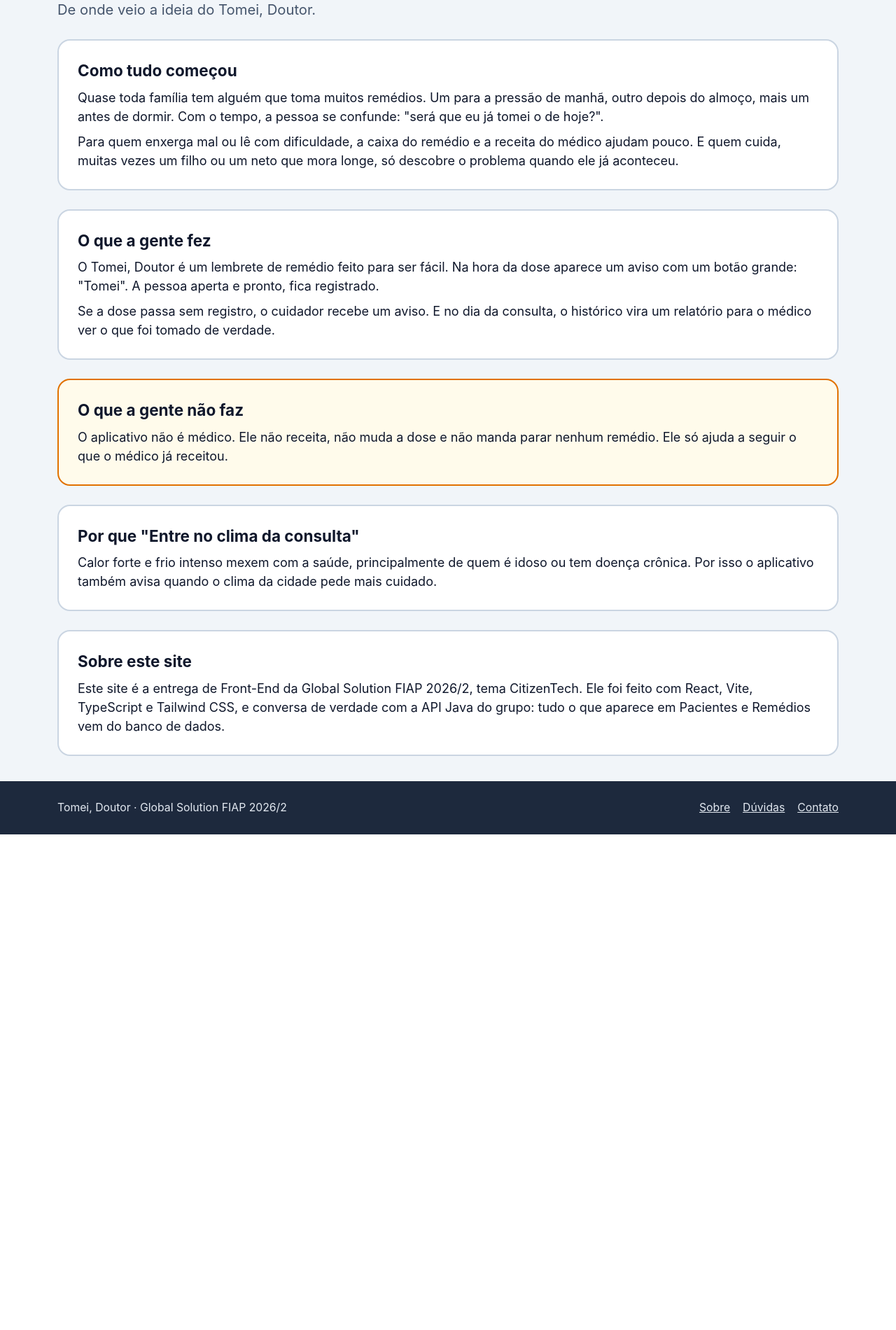
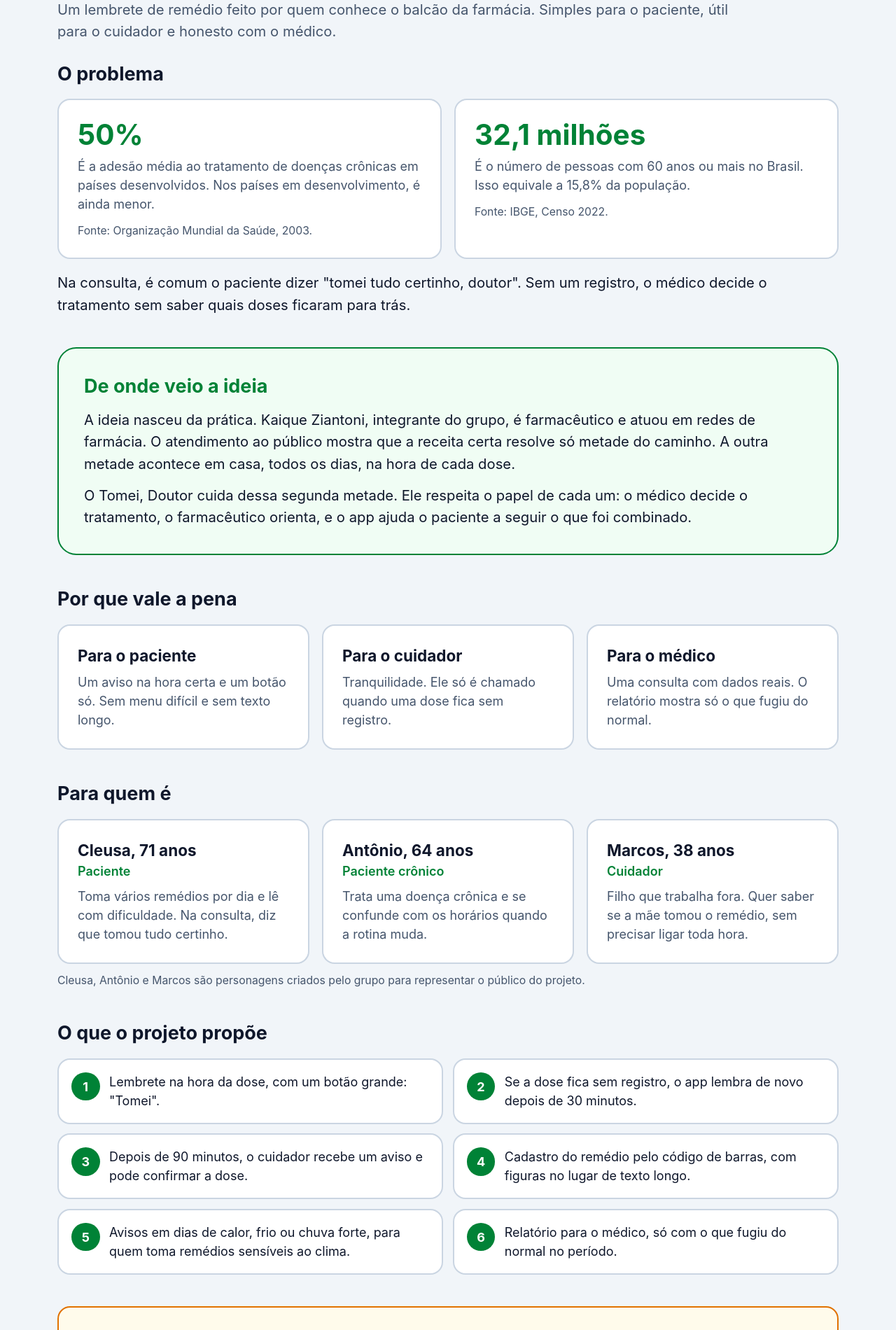
Before and after one commit to KaiqueZiantoni/front-gs2-fiap, a React (Vite) app: page /sobre in a window 1280 px wide. Shown: the part 162-2062 px from the top of the page at 70% size. Before the commit the page ends 1354 px from the top, so only its background shows below. Built offline with nearby package versions, Linux system fonts and the light colour scheme.

Commit message:
Reescreve pagina Sobre com problema, origem da ideia e personas

```diff
--- a/src/pages/Sobre.tsx
+++ b/src/pages/Sobre.tsx
@@ -1,60 +1,169 @@
 import Titulo from '../components/Titulo'
+
+interface Persona {
+  nome: string
+  idade: number
+  papel: string
+  texto: string
+}
+
+interface Ganho {
+  titulo: string
+  texto: string
+}
+
+// Personas ficticias, criadas pelo grupo para representar o publico do projeto.
+const personas: Persona[] = [
+  {
+    nome: 'Cleusa',
+    idade: 71,
+    papel: 'Paciente',
+    texto: 'Toma vários remédios por dia e lê com dificuldade. Na consulta, diz que tomou tudo certinho.',
+  },
+  {
+    nome: 'Antônio',
+    idade: 64,
+    papel: 'Paciente crônico',
+    texto: 'Trata uma doença crônica e se confunde com os horários quando a rotina muda.',
+  },
+  {
+    nome: 'Marcos',
+    idade: 38,
+    papel: 'Cuidador',
+    texto: 'Filho que trabalha fora. Quer saber se a mãe tomou o remédio, sem precisar ligar toda hora.',
+  },
+]
+
+const ganhos: Ganho[] = [
+  { titulo: 'Para o paciente', texto: 'Um aviso na hora certa e um botão só. Sem menu difícil e sem texto longo.' },
+  { titulo: 'Para o cuidador', texto: 'Tranquilidade. Ele só é chamado quando uma dose fica sem registro.' },
+  { titulo: 'Para o médico', texto: 'Uma consulta com dados reais. O relatório mostra só o que fugiu do normal.' },
+]
+
+const propostas: string[] = [
+  'Lembrete na hora da dose, com um botão grande: "Tomei".',
+  'Se a dose fica sem registro, o app lembra de novo depois de 30 minutos.',
+  'Depois de 90 minutos, o cuidador recebe um aviso e pode confirmar a dose.',
+  'Cadastro do remédio pelo código de barras, com figuras no lugar de texto longo.',
+  'Avisos em dias de calor, frio ou chuva forte, para quem toma remédios sensíveis ao clima.',
+  'Relatório para o médico, só com o que fugiu do normal no período.',
+]
+
+const regras: string[] = [
+  'O app nunca sugere dose, troca ou suspensão de remédio.',
+  'Dose sem confirmação aparece como "sem registro". Nunca como "não tomou".',
+  'Toda tela tem frase curta, figura grande e o botão "Ouvir".',
+]
 
 function Sobre() {
   return (
-    <div>
-      <Titulo texto="Sobre o projeto" subtitulo="De onde veio a ideia do Tomei, Doutor." />
+    <div className="space-y-10">
+      <Titulo
+        texto="Sobre o projeto"
+        subtitulo="Um lembrete de remédio feito por quem conhece o balcão da farmácia. Simples para o paciente, útil para o cuidador e honesto com o médico."
+      />
 
-      <div className="space-y-6">
-        <section className="rounded-2xl border-2 border-slate-300 bg-white p-6">
-          <h2 className="text-xl font-bold">Como tudo começou</h2>
-          <p className="mt-2">
-            Quase toda família tem alguém que toma muitos remédios. Um para a pressão de manhã, outro depois do almoço,
-            mais um antes de dormir. Com o tempo, a pessoa se confunde: "será que eu já tomei o de hoje?".
+      <section>
+        <h2 className="mb-4 text-2xl font-bold text-slate-900">O problema</h2>
+        <div className="grid gap-4 md:grid-cols-2">
+          <article className="rounded-2xl border-2 border-slate-300 bg-white p-6">
+            <p className="text-4xl font-bold text-green-700">50%</p>
+            <p className="mt-2 text-slate-600">
+              É a adesão média ao tratamento de doenças crônicas em países desenvolvidos. Nos países em
+              desenvolvimento, é ainda menor.
             </p>
-          <p className="mt-2">
-            Para quem enxerga mal ou lê com dificuldade, a caixa do remédio e a receita do médico ajudam pouco. E quem
-            cuida, muitas vezes um filho ou um neto que mora longe, só descobre o problema quando ele já aconteceu.
+            <p className="mt-3 text-sm text-slate-600">Fonte: Organização Mundial da Saúde, 2003.</p>
+          </article>
+          <article className="rounded-2xl border-2 border-slate-300 bg-white p-6">
+            <p className="text-4xl font-bold text-green-700">32,1 milhões</p>
+            <p className="mt-2 text-slate-600">
+              É o número de pessoas com 60 anos ou mais no Brasil. Isso equivale a 15,8% da população.
+            </p>
+            <p className="mt-3 text-sm text-slate-600">Fonte: IBGE, Censo 2022.</p>
+          </article>
+        </div>
+        <p className="mt-4 text-lg">
+          Na consulta, é comum o paciente dizer "tomei tudo certinho, doutor". Sem um registro, o médico decide o
+          tratamento sem saber quais doses ficaram para trás.
         </p>
       </section>
 
-        <section className="rounded-2xl border-2 border-slate-300 bg-white p-6">
-          <h2 className="text-xl font-bold">O que a gente fez</h2>
-          <p className="mt-2">
-            O Tomei, Doutor é um lembrete de remédio feito para ser fácil. Na hora da dose aparece um aviso com um
-            botão grande: "Tomei". A pessoa aperta e pronto, fica registrado.
+      <section className="rounded-3xl border-2 border-green-700 bg-green-50 p-6 sm:p-8">
+        <h2 className="text-2xl font-bold text-green-700">De onde veio a ideia</h2>
+        <p className="mt-3 text-lg">
+          A ideia nasceu da prática. Kaique Ziantoni, integrante do grupo, é farmacêutico e atuou em redes de
+          farmácia. O atendimento ao público mostra que a receita certa resolve só metade do caminho. A outra metade
+          acontece em casa, todos os dias, na hora de cada dose.
         </p>
-          <p className="mt-2">
-            Se a dose passa sem registro, o cuidador recebe um aviso. E no dia da consulta, o histórico vira um
-            relatório para o médico ver o que foi tomado de verdade.
+        <p className="mt-3 text-lg">
+          O Tomei, Doutor cuida dessa segunda metade. Ele respeita o papel de cada um: o médico decide o tratamento,
+          o farmacêutico orienta, e o app ajuda o paciente a seguir o que foi combinado.
         </p>
       </section>
 
-        <section className="rounded-2xl border-2 border-amber-600 bg-amber-50 p-6">
-          <h2 className="text-xl font-bold">O que a gente não faz</h2>
-          <p className="mt-2">
-            O aplicativo não é médico. Ele não receita, não muda a dose e não manda parar nenhum remédio. Ele só ajuda
-            a seguir o que o médico já receitou.
+      <section>
+        <h2 className="mb-4 text-2xl font-bold text-slate-900">Por que vale a pena</h2>
+        <div className="grid gap-4 md:grid-cols-3">
+          {ganhos.map((ganho) => (
+            <article key={ganho.titulo} className="rounded-2xl border-2 border-slate-300 bg-white p-6">
+              <h3 className="text-xl font-bold">{ganho.titulo}</h3>
+              <p className="mt-2 text-slate-600">{ganho.texto}</p>
+            </article>
+          ))}
+        </div>
+      </section>
+
+      <section>
+        <h2 className="mb-4 text-2xl font-bold text-slate-900">Para quem é</h2>
+        <div className="grid gap-4 md:grid-cols-3">
+          {personas.map((persona) => (
+            <article key={persona.nome} className="rounded-2xl border-2 border-slate-300 bg-white p-6">
+              <h3 className="text-xl font-bold">
+                {persona.nome}, {persona.idade} anos
+              </h3>
+              <p className="font-semibold text-green-700">{persona.papel}</p>
+              <p className="mt-2 text-slate-600">{persona.texto}</p>
+            </article>
+          ))}
+        </div>
+        <p className="mt-3 text-sm text-slate-600">
+          Cleusa, Antônio e Marcos são personagens criados pelo grupo para representar o público do projeto.
         </p>
       </section>
 
-        <section className="rounded-2xl border-2 border-slate-300 bg-white p-6">
-          <h2 className="text-xl font-bold">Por que "Entre no clima da consulta"</h2>
+      <section>
+        <h2 className="mb-4 text-2xl font-bold text-slate-900">O que o projeto propõe</h2>
+        <ol className="grid gap-3 md:grid-cols-2">
+          {propostas.map((proposta, indice) => (
+            <li key={proposta} className="flex gap-3 rounded-2xl border-2 border-slate-300 bg-white p-4">
+              <span
+                aria-hidden="true"
+                className="flex h-9 w-9 shrink-0 items-center justify-center rounded-full bg-green-700 font-bold text-white"
+              >
+                {indice + 1}
+              </span>
+              <span>{proposta}</span>
+            </li>
+          ))}
+        </ol>
+      </section>
+
+      <section className="rounded-2xl border-2 border-amber-600 bg-amber-50 p-6">
+        <h2 className="text-xl font-bold">Regras que o app sempre segue</h2>
+        <ul className="mt-3 list-disc space-y-2 pl-6">
+          {regras.map((regra) => (
+            <li key={regra}>{regra}</li>
+          ))}
+        </ul>
+      </section>
+
+      <section className="rounded-2xl border-2 border-green-700 bg-green-50 p-6">
+        <h2 className="text-xl font-bold">Sobre este trabalho</h2>
         <p className="mt-2">
-            Calor forte e frio intenso mexem com a saúde, principalmente de quem é idoso ou tem doença crônica. Por
-            isso o aplicativo também avisa quando o clima da cidade pede mais cuidado.
+          O Tomei, Doutor é o projeto da Global Solution 2026/2 da FIAP, com o tema CitizenTech. Este site é a entrega
+          de Front-End Design Engineering e usa a API Java do grupo.
         </p>
       </section>
-
-        <section className="rounded-2xl border-2 border-slate-300 bg-white p-6">
-          <h2 className="text-xl font-bold">Sobre este site</h2>
-          <p className="mt-2">
-            Este site é a entrega de Front-End da Global Solution FIAP 2026/2, tema CitizenTech. Ele foi feito com
-            React, Vite, TypeScript e Tailwind CSS, e conversa de verdade com a API Java do grupo: tudo o que aparece
-            em Pacientes e Remédios vem do banco de dados.
-          </p>
-        </section>
-      </div>
     </div>
   )
 }
```
Lines whose indentation alone changed are shown as unchanged.
